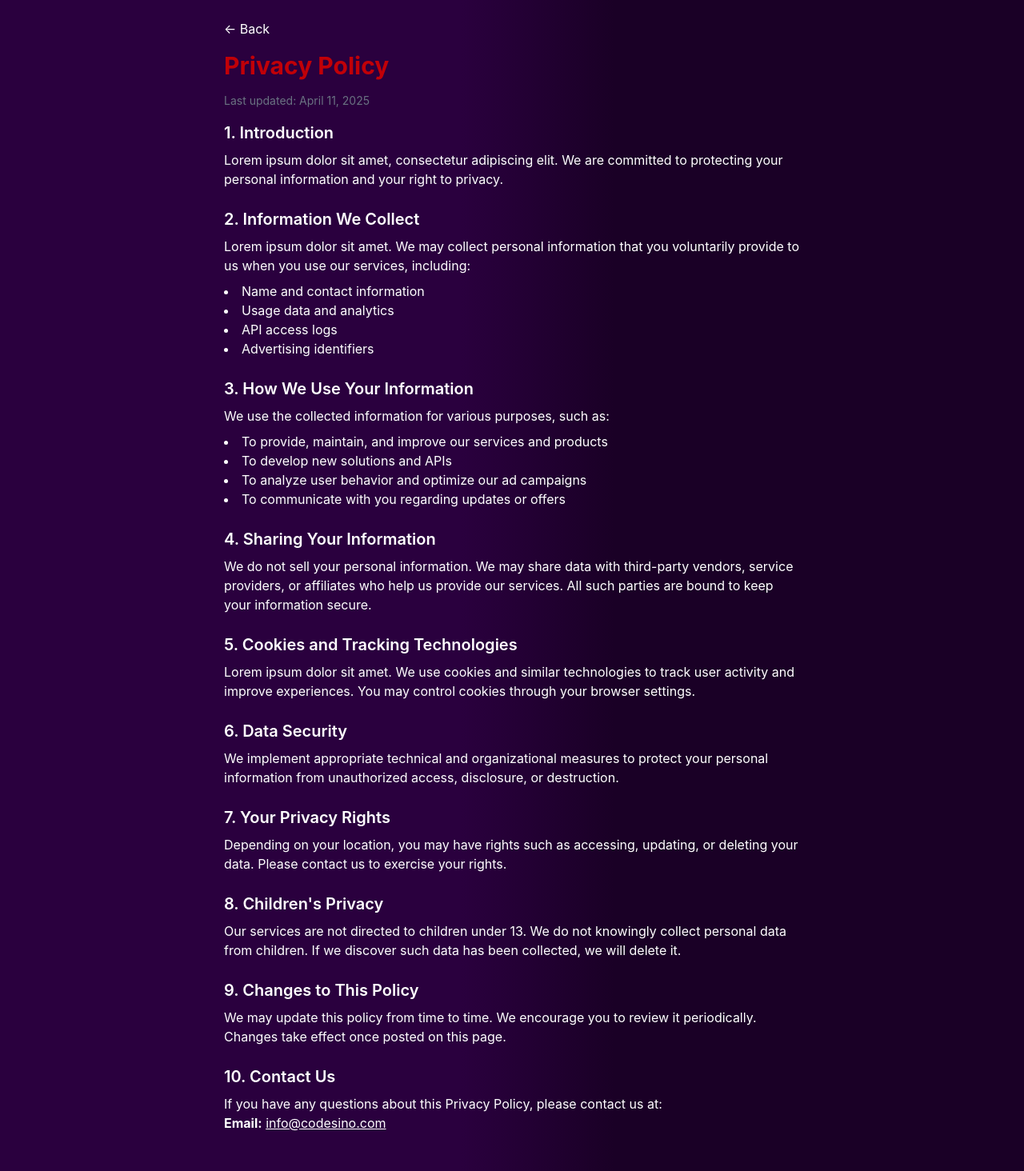
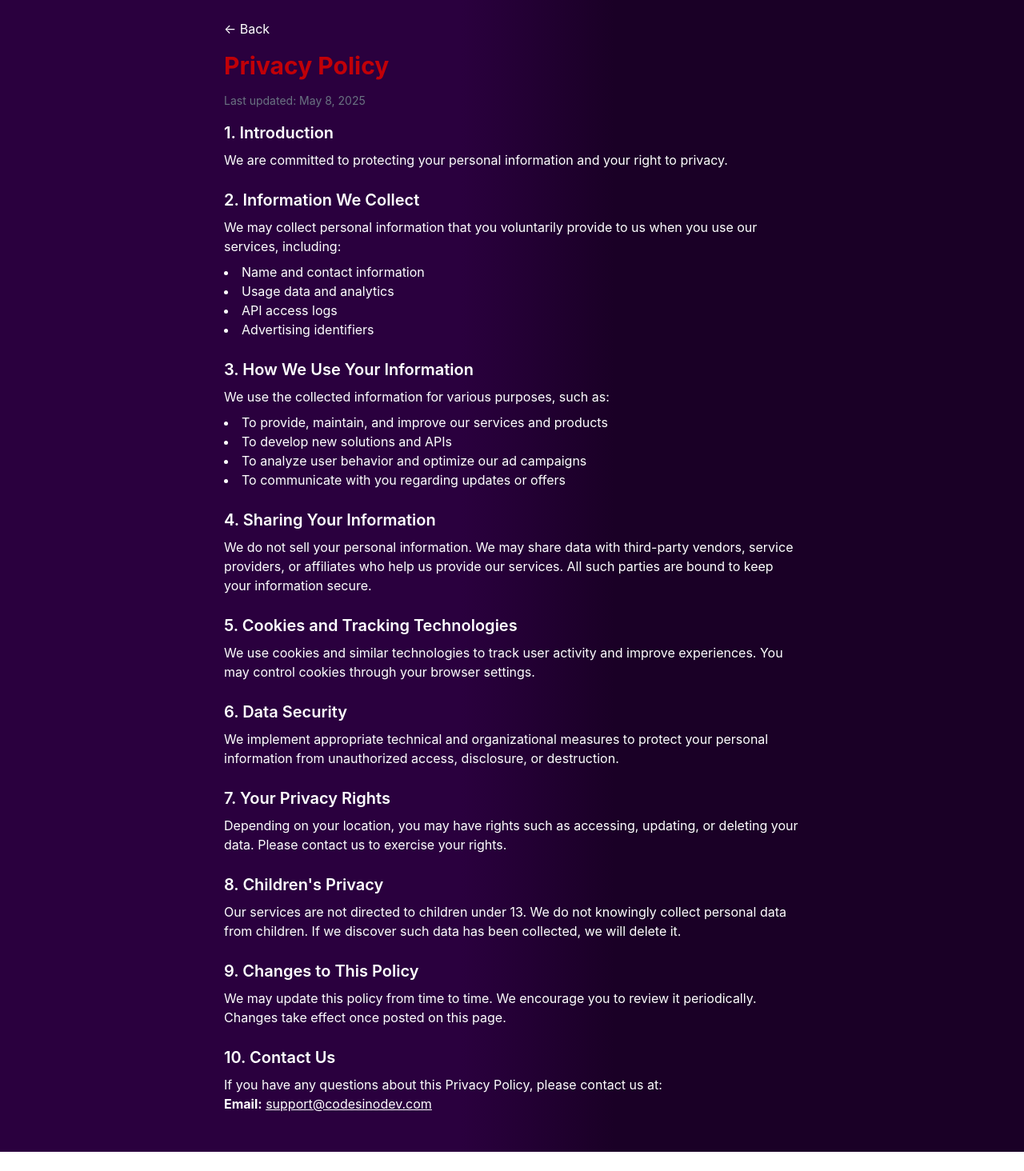
Before and after one commit to JohnsonMasino/Codesino, a React (Vite) app in the folder codesino/: page /privacy-policy in a window 1280 px wide. Shown: the whole page at 80% size. After the commit the page ends 1440 px from the top, so only its background shows below. Built offline with nearby package versions, Linux system fonts and the light colour scheme.

Commit message:
Updated Emails

```diff
--- a/codesino/src/components/ContactForm.jsx
+++ b/codesino/src/components/ContactForm.jsx
@@ -89,6 +89,9 @@ const ContactForm = () => {
             <p className="email-alt-text">
               Or email us at <a href="mailto:contact@codesinodev.com">contact@codesinodev.com</a>
             </p>
+            <p className="email-alt-text">
+              For help, email <a href="mailto:support@codesinodev.com">support@codesinodev.com</a>
+            </p>
           </form>
         </div>
       </div>
--- a/codesino/src/components/CookiePolicy.jsx
+++ b/codesino/src/components/CookiePolicy.jsx
@@ -13,7 +13,7 @@ const CookiePolicy = () => {
       </button>
       <h1 className="text-3xl font-bold mb-4 text-red-700">Cookie Policy</h1>
 
-      <p className="text-sm text-gray-500 mb-4">Last updated: April 11, 2025</p>
+      <p className="text-sm text-gray-500 mb-4">Last updated: May 8, 2025</p>
 
       <section className="mb-6">
         <h2 className="text-xl font-semibold mb-2">1. What Are Cookies?</h2>
@@ -75,10 +75,10 @@ const CookiePolicy = () => {
           <br />
           <strong>Email:</strong>{' '}
           <a
-            href="mailto:info@codesino.com"
+            href="mailto:support@codesinodev.com"
             className="underline hover:text-white"
           >
-            info@codesino.com
+            support@codesinodev.com
           </a>
         </p>
       </section>
--- a/codesino/src/components/Footer.jsx
+++ b/codesino/src/components/Footer.jsx
@@ -49,6 +49,7 @@ const Footer = () => {
         <div className="footer-contact">
           <h3 className="text-lg font-semibold mb-3 text-gradient">Contact Us</h3>
           <p className="text-start text-gray-400">Email: contact@codesinodev.com</p>
+          <p className="text-start text-gray-400">Help: support@codesinodev.com</p>
           <p className="text-start text-gray-400">Phone: +234 903 620 6457</p>
           <p className="text-start text-gray-400">Address: G.R.A Enugu, Nigeria.</p>
         </div>
--- a/codesino/src/components/PrivacyPolicy.jsx
+++ b/codesino/src/components/PrivacyPolicy.jsx
@@ -12,12 +12,12 @@ const PrivacyPolicy = () => {
       </button>
       <h1 className="text-3xl font-bold mb-4 text-red-700">Privacy Policy</h1>
 
-      <p className="mb-4 text-sm text-gray-500">Last updated: April 11, 2025</p>
+      <p className="mb-4 text-sm text-gray-500">Last updated: May 8, 2025</p>
 
       <section className="mb-6">
         <h2 className="text-xl font-semibold mb-2">1. Introduction</h2>
         <p>
-          Lorem ipsum dolor sit amet, consectetur adipiscing elit. We are committed to protecting your
+          We are committed to protecting your
           personal information and your right to privacy.
         </p>
       </section>
@@ -25,7 +25,7 @@ const PrivacyPolicy = () => {
       <section className="mb-6">
         <h2 className="text-xl font-semibold mb-2">2. Information We Collect</h2>
         <p>
-          Lorem ipsum dolor sit amet. We may collect personal information that you voluntarily provide
+          We may collect personal information that you voluntarily provide
           to us when you use our services, including:
         </p>
         <ul className="list-disc list-inside mt-2">
@@ -61,7 +61,7 @@ const PrivacyPolicy = () => {
       <section className="mb-6">
         <h2 className="text-xl font-semibold mb-2">5. Cookies and Tracking Technologies</h2>
         <p>
-          Lorem ipsum dolor sit amet. We use cookies and similar technologies to track user activity
+          We use cookies and similar technologies to track user activity
           and improve experiences. You may control cookies through your browser settings.
         </p>
       </section>
@@ -105,10 +105,10 @@ const PrivacyPolicy = () => {
           <br />
           <strong>Email:</strong>{' '}
           <a
-            href="mailto:info@codesino.com"
+            href="mailto:support@codesinodev.com"
             className="underline hover:text-white"
           >
-            info@codesino.com
+            support@codesinodev.com
           </a>
         </p>
       </section>
--- a/codesino/src/components/TermsConditions.jsx
+++ b/codesino/src/components/TermsConditions.jsx
@@ -13,7 +13,7 @@ const TermsConditions = () => {
       </button>
 
       <h1 className="text-3xl font-bold mb-4 text-red-700">Terms and Conditions</h1>
-      <p className="text-sm text-gray-500 mb-4">Last updated: April 11, 2025</p>
+      <p className="text-sm text-gray-500 mb-4">Last updated: May 8th, 2025</p>
 
       <section className="mb-6">
         <h2 className="text-xl font-semibold mb-2">1. Introduction</h2>
@@ -85,10 +85,10 @@ const TermsConditions = () => {
           <br />
           <strong>Email:</strong>{' '}
           <a
-            href="mailto:info@codesino.com"
+            href="mailto:support@codesinodev.com"
             className="underline hover:text-white"
           >
-            info@codesino.com
+            support@codesinodev.com
           </a>
         </p>
       </section>
```
